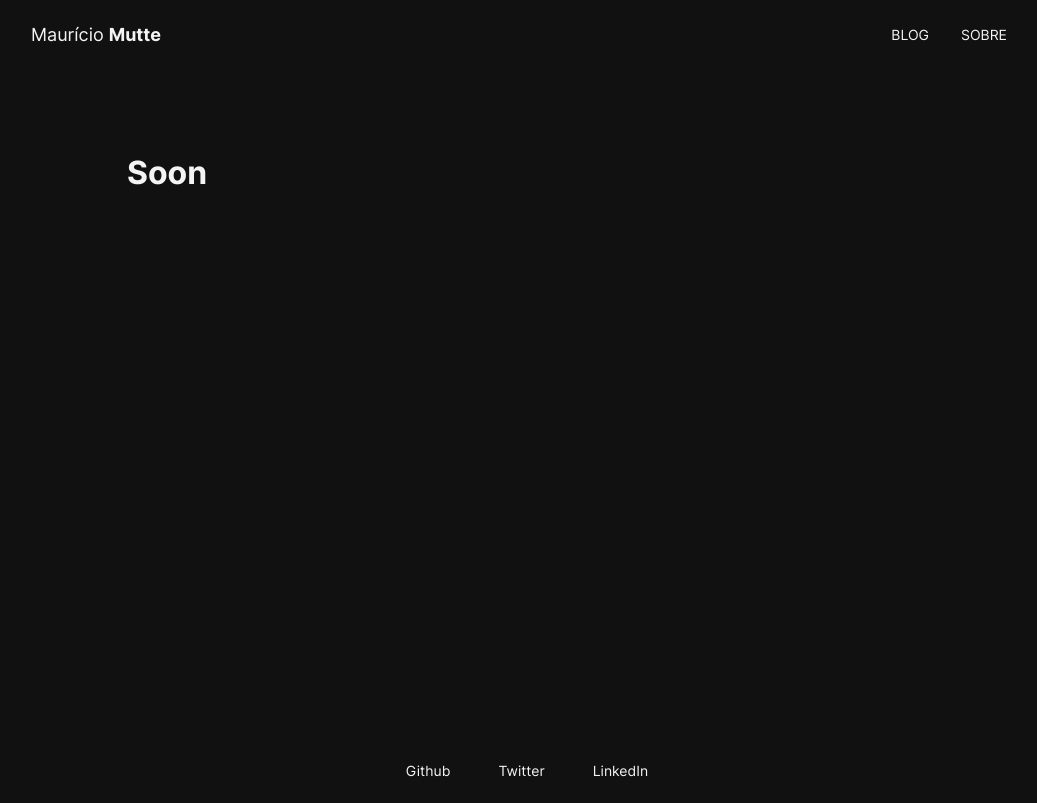
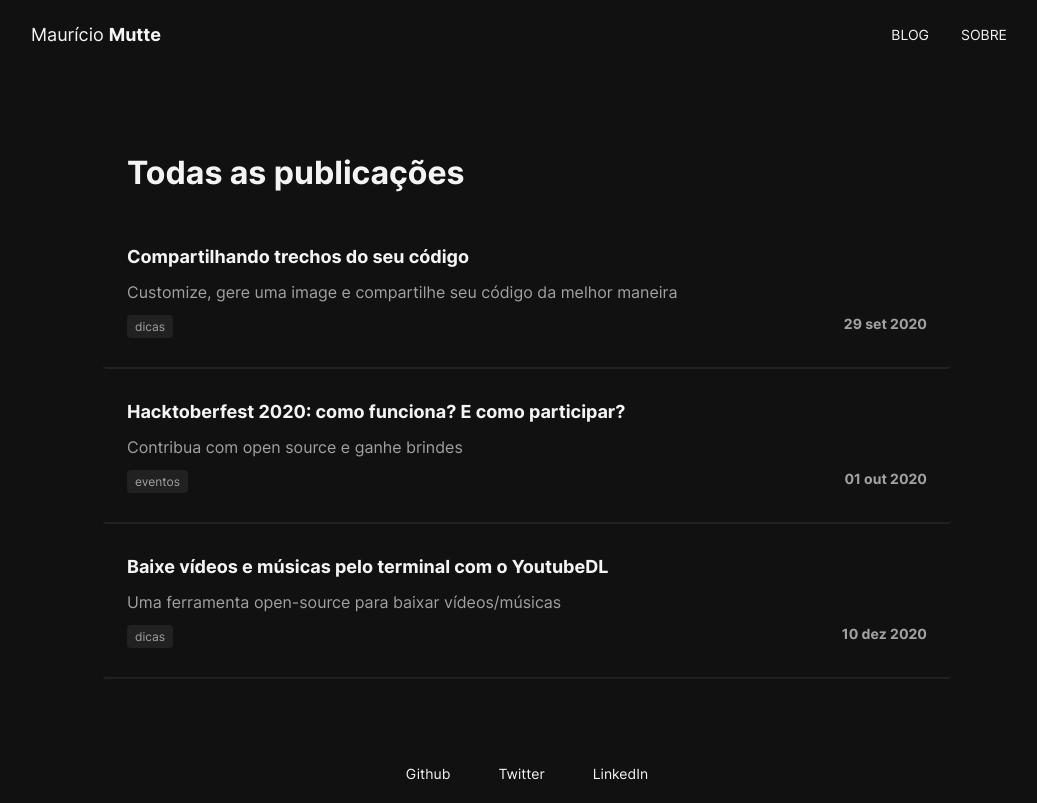
Before and after one commit to angelapo7777/mauriciomutte, a Next.js app: page /blog in a window 1280 px wide. Shown: the whole page, without its empty margins (113-1150 px from the left). Built offline with nearby package versions, Linux system fonts and the light colour scheme.

Commit message:
feat: add BlogItem posts

```diff
--- a/src/pages/blog.js
+++ b/src/pages/blog.js
@@ -1,12 +1,14 @@
 import Head from 'next/head'
 
+import { getAllPosts } from '../lib/blog'
+import BlogItem from '../components/BlogItem/BlogItem'
 import Main from '../layouts/Main'
 
 function Blog(props) {
-  const { title, description } = props
+  const { title, description, posts } = props
 
   return (
-    <div>
+    <div style={{ width: '100%' }}>
       <Head>
         <title>{title}</title>
         <meta name="description" content={description} />
@@ -15,16 +17,31 @@ function Blog(props) {
         <meta property="og:url" content="https://mauriciomutte.dev/sobre/" />
       </Head>
 
-      <h1>Soon</h1>
+      <h1>Todas as publicações</h1>
+      <div style={{ margin: '0 -24px' }}>
+        {posts.map((post) => (
+          <BlogItem
+            key={post.slug}
+            slug={post.slug}
+            date={post.formattedDate}
+            tags={post.tags}
+            title={post.title}
+            description={post.description}
+          />
+        ))}
+      </div>
     </div>
   )
 }
 
 export async function getStaticProps() {
+  const posts = getAllPosts()
+
   return {
     props: {
       title: 'Blog | Maurício Mutte',
       description: 'Publicações de Maurício Mutte',
+      posts,
     },
   }
 }
```
